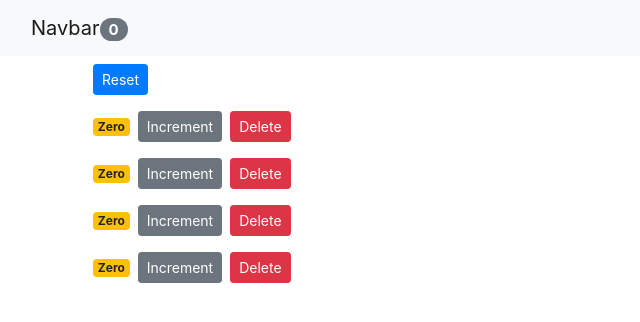
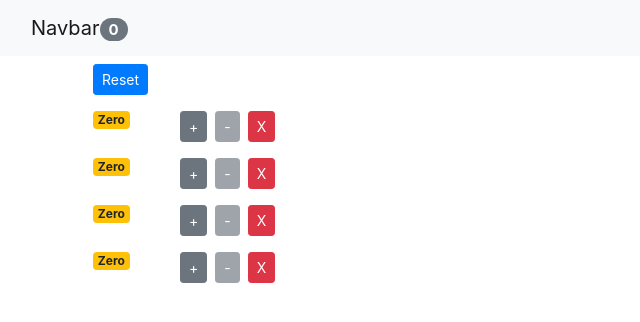
Before and after one commit to MunirNuristani/counter-app, a React (Create React App) app: page / in a window 1280 px wide. Shown: the top 322 px of the page, without its empty margins (0-640 px from the left). Built offline with nearby package versions, Linux system fonts and the light colour scheme.

Commit message:
Added a decrement button. The button is disabled if the count is at zero. Changed the Increment and Delete button to symbols. Made the divs into a grid.

```diff
--- a/src/App.js
+++ b/src/App.js
@@ -14,20 +14,19 @@
     ]
   }
 
-  constructor() {
-    super();
-    console.log('App - Constructor');
-  }
-
-  componentDidMount() {
-    console.log("App - Mounted");
-  }
-
   handleIncrement = counter => {
     const counters = [...this.state.counters];
     const index = counters.indexOf(counter);
     counters[index] = {...counter};
     counters[index].value++;
+    this.setState({ counters });
+  }
+
+  handleDecrement = counter => {
+    const counters = [...this.state.counters];
+    const index = counters.indexOf(counter);
+    counters[index] = {...counter};
+    counters[index].value--;
     this.setState({ counters });
   }
 
@@ -54,6 +53,7 @@
             counters={this.state.counters}
             onReset={this.handleReset}
             onIncrement={this.handleIncrement}
+            onDecrement={this.handleDecrement}
             onDelete={this.handleDelete}
             />
           </main>
--- a/src/components/counter.jsx
+++ b/src/components/counter.jsx
@@ -1,40 +1,33 @@
 import React, { Component } from 'react';
 
 class Counter extends Component {
-    componentDidUpdate(prevProps, prevState) {
-        console.log("prevProps", prevProps);
-        console.log("prevState", prevState);
-        if (prevProps.counter.value !== this.props.counter.value){
-            //Ajax call and get new data from the server
-        }
-    }
+    render() {
+        return (
+        <div className="row">
+            <div className="col-1">
+                <span className={this.getBadgeClasses()}>{this.formatCount()}</span>
+            </div>
 
-    componentWillUnmount(){
-        console.log("Counter - Unmount")
-    }
-
-
-    render() {
-        console.log("Counter - Rendered ");
-
-        return (
-        <div>
-            {this.props.children}
-
-            <span className={this.getBadgeClasses()}>{this.formatCount()}</span>
-
+            <div className="col">
                 <button
                     onClick= {() => this.props.onIncrement(this.props.counter)}
                     className="btn btn-secondary btn-sm">
-                    Increment
+                        +
+                </button>
+
+                <button
+                    onClick= {() => this.props.onDecrement(this.props.counter)}
+                    className="btn btn-secondary btn-sm m-2"
+                    disabled={this.props.counter.value === 0 ? "disabled" : ''}>
+                        -
                 </button>
 
                 <button
                     onClick={() => this.props.onDelete(this.props.counter.id)}
-            className="btn btn-danger btn-sm m-2"
-            >
-                Delete
+                    className="btn btn-danger btn-sm">
+                        X
                 </button>
+            </div>
         </div>
         );
     }
--- a/src/components/counters.jsx
+++ b/src/components/counters.jsx
@@ -3,9 +3,7 @@
 
 class Counters extends Component {
     render() {
-        console.log("Counters - Rendered ");
-
-        const {onReset, counters, onDelete, onIncrement} = this.props;
+        const {onReset, counters, onDelete, onIncrement, onDecrement} = this.props;
 
         return (
         <div>
@@ -18,6 +16,7 @@
                 key={counter.id}
                 onDelete={onDelete}
                 onIncrement={onIncrement}
+                onDecrement={onDecrement}
                 counter={counter} />
             )}
         </div>
--- a/src/components/navbar.jsx
+++ b/src/components/navbar.jsx
@@ -1,9 +1,6 @@
-import React, { Component } from 'react';
 
 // Stateless Function Component
 const NavBar = ({ totalCounters }) => {
-    console.log("NavBar - Rendered");
-
     return (
         <nav className="navbar navbar-light bg-light">
             <div className="container-fluid">
```
Also changed, not shown: src/index.css (line endings or trailing spaces). Lines whose indentation alone changed are shown as unchanged.
